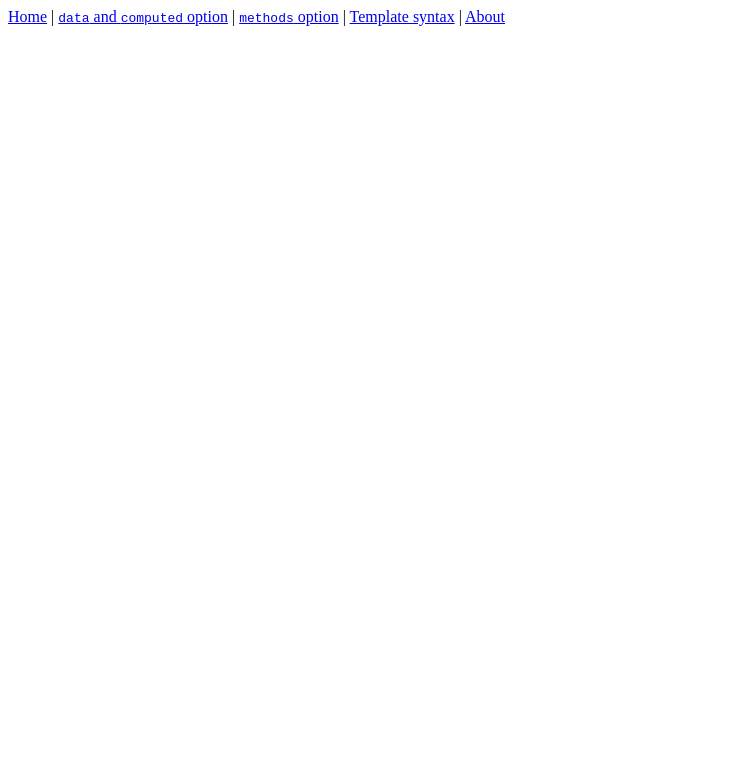
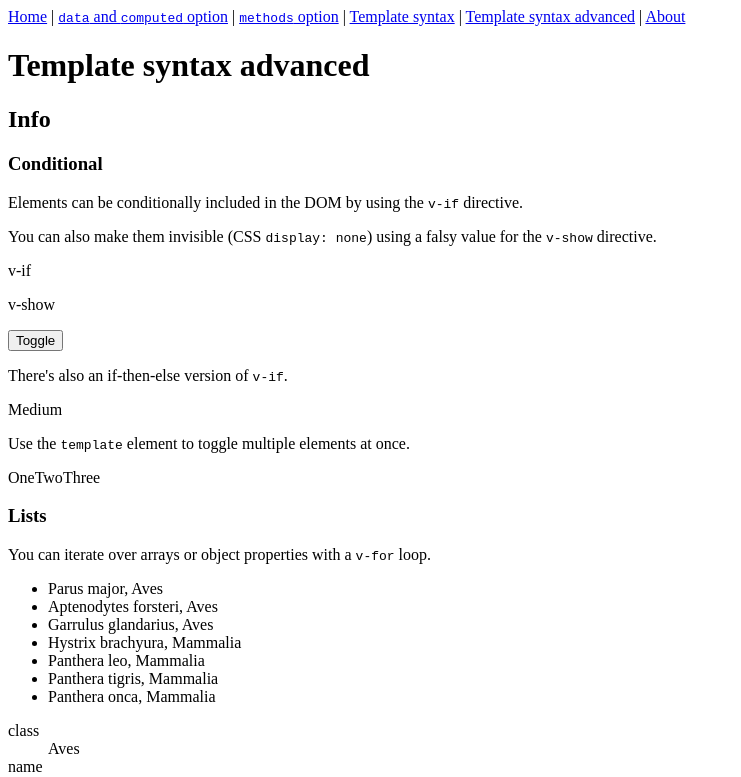
Before and after one commit to erkstruwe/vue-workshop, a Vue app: page /#/template-syntax-advanced in a window 1280 px wide. Shown: the top 777 px of the page, without its empty margins (0-741 px from the left). Built offline with nearby package versions, Linux system fonts and the light colour scheme.

Commit message:
template syntax advanced

```diff
--- a/src/App.vue
+++ b/src/App.vue
@@ -5,6 +5,7 @@
             <router-link to="/data-computed-option"><code>data</code> and <code>computed</code> option</router-link> |
             <router-link to="/methods-option"><code>methods</code> option</router-link> |
             <router-link to="/template-syntax">Template syntax</router-link> |
+            <router-link to="/template-syntax-advanced">Template syntax advanced</router-link> |
             <router-link to="/about">About</router-link>
         </nav>
         <router-view/>
--- a/src/components/MethodsOption.vue
+++ b/src/components/MethodsOption.vue
@@ -10,8 +10,6 @@
 </template>
 
 <script>
-    import Vue from 'vue'
-
     export default {
         data() {
             return {
@@ -21,7 +19,7 @@
         methods: {
             addSpecies() {
                 // this.animals['species' + (Object.keys(this.animals).length + 1)] = ['Peter', 'Paul']
-                Vue.set(this.animals, 'species' + (Object.keys(this.animals).length + 1), ['Peter', 'Paul'])
+                this.$set(this.animals, 'species' + (Object.keys(this.animals).length + 1), ['Peter', 'Paul'])
             },
             now() {
                 // this runs on each re-render, whereas computed properties are only run when relevant reactive data changes
--- a/src/components/TemplateSyntax.vue
+++ b/src/components/TemplateSyntax.vue
@@ -1,11 +1,11 @@
 <template>
     <div>
         <h1>Template syntax</h1>
-        <h2>Info</h2>
-        <h3>Interpolation</h3>
+
+        <h2>Interpolation</h2>
         <p>You can make the values of props, data, computed properties, return values of methods, etc. render by using double curly braces: {{message}}</p>
         <p>HTML is inserted using the v-html directive: <span v-html="htmlMessage"></span></p>
-        <p>HTML attributes and properties can be bound with the v-bind directive (e. g. <code>v-bind:src="imageUrl"</code>) or its shorthand version (<code>:src="imageUrl"</code>): <img :src="imageUrl" loading="lazy" alt="River landscape"></p>
+        <p>HTML attributes and properties can be bound with the v-bind directive (e. g. <code>v-bind:src="imageUrl"</code>) or its shorthand version (<code>:src="imageUrl"</code>): <img :src="imageUrl" loading="lazy" width="200" height="200" alt="River landscape"></p>
         <p>
             Please note that everything in double curly braces or in directives will be evaluated as a <em>single expression</em>.
             The following elements are therefore rendered equivalently:
@@ -16,12 +16,15 @@
             <span v-html="fish"></span>
             <span v-html="'Fish'"></span>
         </p>
-        <h3>Classes</h3>
+
+        <h2>Classes</h2>
         <p>The most intuitive way to conditionally apply classes is by using the object notation (as in AngularJS).</p>
-        <h4 class="favorite-color" :class="{'favorite-bg-color': true, 'italic': italic}">Striking headline</h4>
-        <h3>Inline Styles</h3>
+        <h3 class="favorite-color" :class="{'favorite-bg-color': true, 'italic': italic}">Striking headline</h3>
+
+        <h2>Inline Styles</h2>
         <p>Inline styles can be applied similar to how classes are (using the object notation).</p>
-        <h4 style="color: deeppink" :style="{background: 'black', fontStyle: fontStyle}">Striking headline</h4>
+        <h3 style="color: deeppink" :style="{background: 'black', fontStyle: fontStyle}">Striking headline</h3>
+
         <button @click="italic = !italic">Toggle italic</button>
     </div>
 </template>
@@ -32,7 +35,7 @@
             return {
                 message: "Simple interpolation.",
                 htmlMessage: "<em>Caution:</em> raw HTML!",
-                imageUrl: "https://demo.tiny.pictures/main/example1.jpg?width=200",
+                imageUrl: "https://demo.tiny.pictures/main/example1.jpg?width=200&height=200&resizeType=cover",
                 fish: 'Fish',
                 italic: false,
             }
--- /dev/null
+++ b/src/components/TemplateSyntaxAdvanced.vue
@@ -0,0 +1,64 @@
+<template>
+    <div>
+        <h1>Template syntax advanced</h1>
+
+        <h2>Info</h2>
+
+        <h3>Conditional</h3>
+        <p>Elements can be conditionally included in the DOM by using the <code>v-if</code> directive.</p>
+        <p>You can also make them invisible (CSS <code>display: none</code>) using a falsy value for the <code>v-show</code> directive.</p>
+        <p v-if="show">v-if</p>
+        <p v-show="show">v-show</p>
+        <button @click="show = !show">Toggle</button>
+        <p>There's also an if-then-else version of <code>v-if</code>.</p>
+        <p v-if="value < 10">Low</p>
+        <p v-else-if="value >= 10 && value < 20">Medium</p>
+        <p v-else>High</p>
+        <p>Use the <code>template</code> element to toggle multiple elements at once.</p>
+        <template v-if="show">
+            <span>One</span>
+            <span>Two</span>
+            <span>Three</span>
+        </template>
+
+        <h3>Lists</h3>
+        <p>You can iterate over arrays or object properties with a <code>v-for</code> loop.</p>
+        <ul>
+            <li v-for="species of speciesList" :key="species.name">{{species.name}}, {{species.class}}</li>
+        </ul>
+        <dl>
+            <template v-for="(value, key) in speciesList[0]">
+                <dt :key="`key-${key}`">{{key}}</dt>
+                <dd :key="`value-${key}`">{{value}}</dd>
+            </template>
+        </dl>
+
+        <h2>Exercise</h2>
+        <h3>List of birds</h3>
+        <ul id="template-syntax-advanced-birds">
+        </ul>
+        <h3>List of pantheras</h3>
+        <ul id="template-syntax-advanced-pantheras">
+        </ul>
+    </div>
+</template>
+
+<script>
+    export default {
+        data() {
+            return {
+                show: true,
+                value: 15,
+                speciesList: [
+                    {class: "Aves", name: "Parus major", legs: 2, flying: true},
+                    {class: "Aves", name: "Aptenodytes forsteri", legs: 2, flying: false},
+                    {class: "Aves", name: "Garrulus glandarius", legs: 2, flying: true},
+                    {class: "Mammalia", name: "Hystrix brachyura", legs: 4, flying: false},
+                    {class: "Mammalia", name: "Panthera leo", legs: 4, flying: false},
+                    {class: "Mammalia", name: "Panthera tigris", legs: 4, flying: false},
+                    {class: "Mammalia", name: "Panthera onca", legs: 4, flying: false},
+                ],
+            }
+        },
+    }
+</script>
--- a/src/router.js
+++ b/src/router.js
@@ -6,6 +6,7 @@ import About from './components/About.vue'
 import DataComputedOption from './components/DataComputedOption'
 import MethodsOption from './components/MethodsOption'
 import TemplateSyntax from "./components/TemplateSyntax"
+import TemplateSyntaxAdvanced from "./components/TemplateSyntaxAdvanced"
 
 Vue.use(Router)
 
@@ -28,6 +29,10 @@ export default new Router({
             component: TemplateSyntax,
         },
         {
+            path: '/template-syntax-advanced',
+            component: TemplateSyntaxAdvanced,
+        },
+        {
             path: '/about',
             component: About,
         },
```
Also changed, not shown: 1 other file (tests, documents, lock files or other folders).
